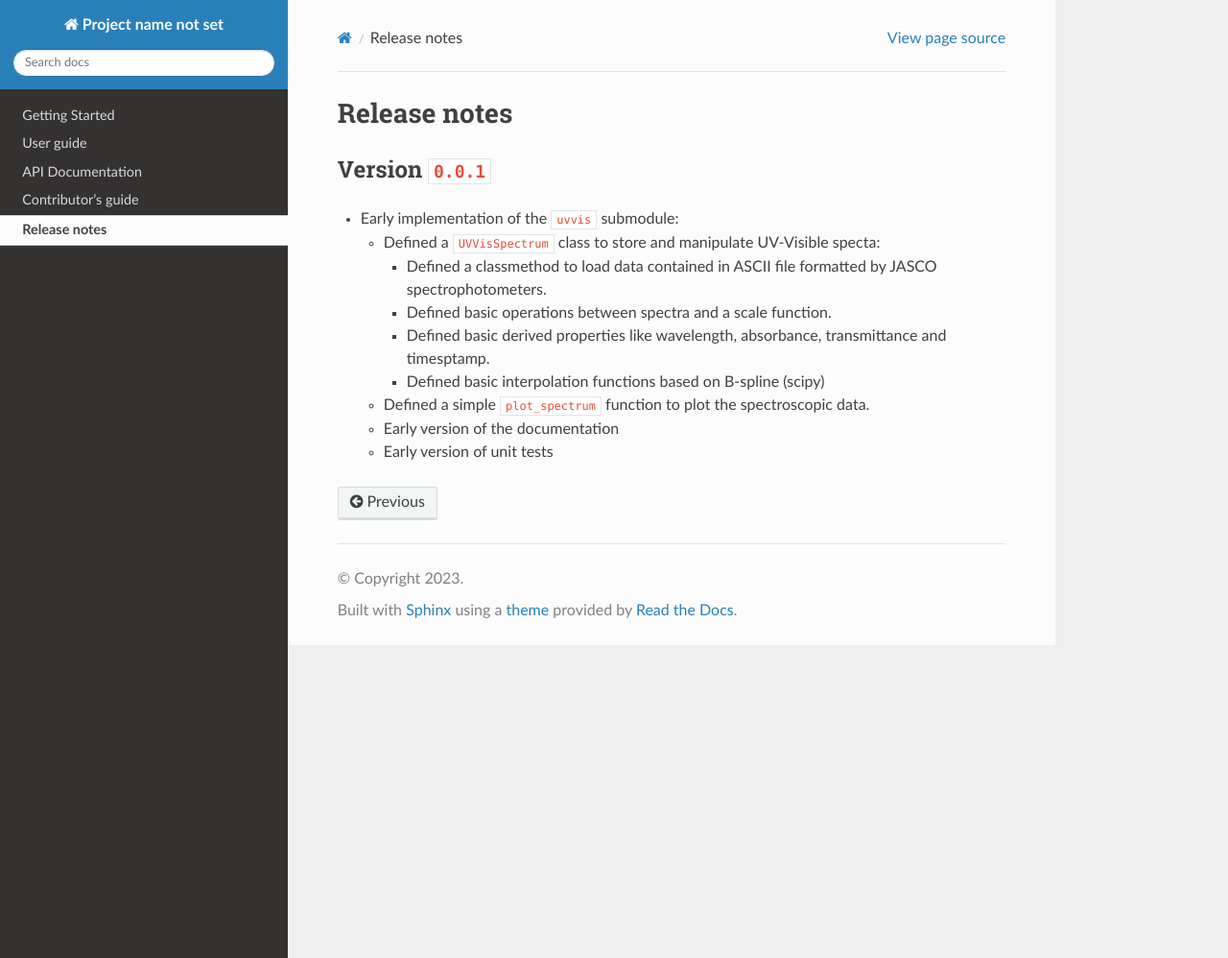
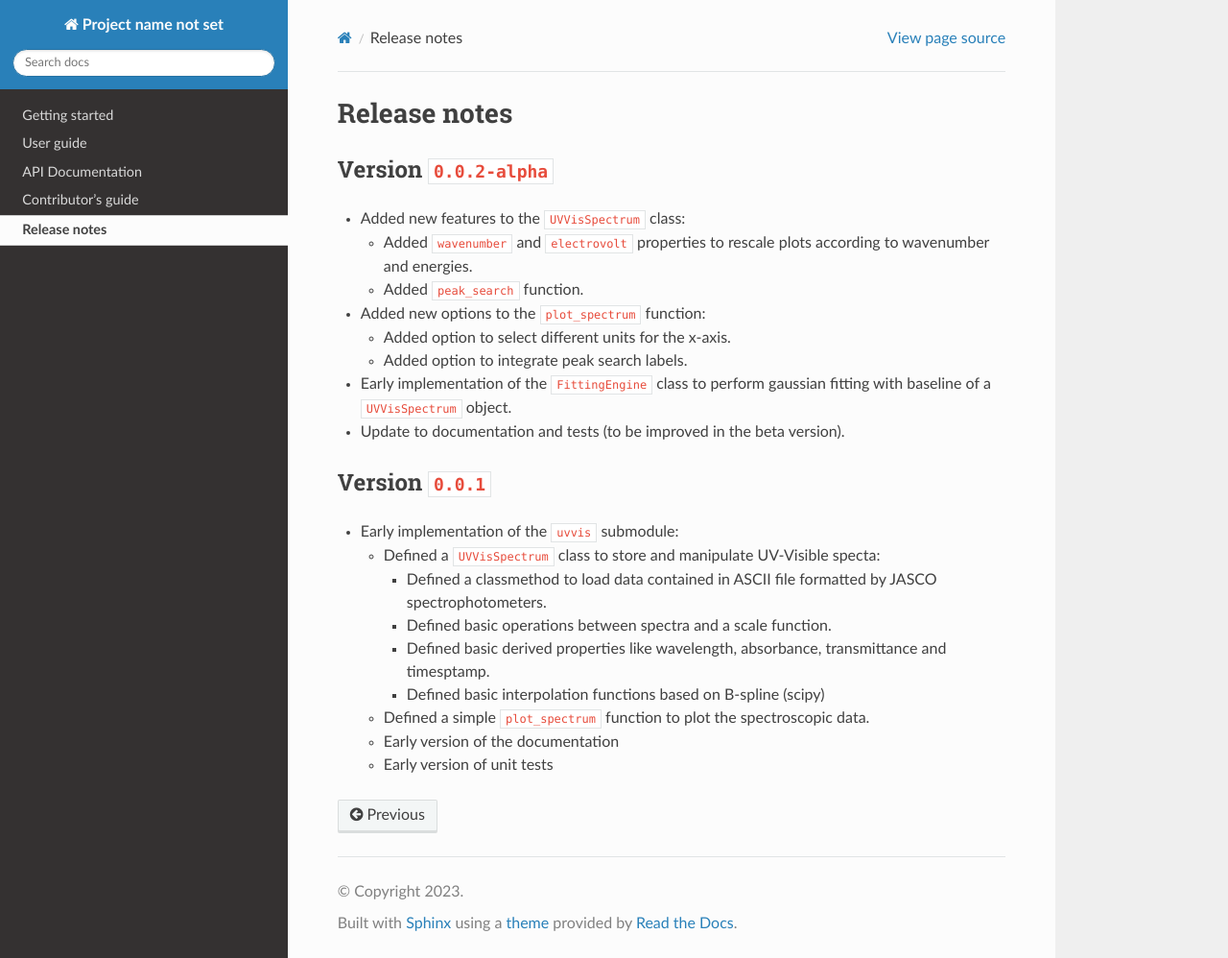
Before and after one commit to GES-ppravatto/SpectroscopyToolbox, a Jupyter Book: the page built from docs/release-notes.md, in a window 1280 px wide and 998 px high. Shown: the whole window at 96% size. Built offline with Jupyter Book 1.0.4 settings and Sphinx 7.4.7 and the Read the Docs theme 2.0.0, drawn with Linux system fonts in a browser that asks for light colours.

Commit message:
Final updates pre-release of the alpha version

```diff
--- a/docs/release-notes.md
+++ b/docs/release-notes.md
@@ -1,5 +1,16 @@
 (changelog)=
 # Release notes
+
+## Version `0.0.2-alpha`
+
+* Added new features to the `UVVisSpectrum` class:
+  * Added `wavenumber` and `electrovolt` properties to rescale plots according to wavenumber and energies.
+  * Added `peak_search` function.
+* Added new options to the `plot_spectrum` function:
+  * Added option to select different units for the x-axis.
+  * Added option to integrate peak search labels.
+* Early implementation of the `FittingEngine` class to perform gaussian fitting with baseline of a `UVVisSpectrum` object.
+* Update to documentation and tests (to be improved in the beta version).
 
 ## Version `0.0.1`
 
--- a/setup.py
+++ b/setup.py
@@ -2,7 +2,7 @@
 
 setuptools.setup(
     name="spectroscopy-toolbox",
-    version="0.0.1",
+    version="0.0.2-alpha",
     description="A small collection of python-based tools useful in the analysis of experimental spectroscopic data",
     long_description="A small collection of python-based tools useful in the analysis of experimental spectroscopic data",
     packages=["spectroscopytools"],
```
Also changed, not shown: docs/getting-started.md (+11 -7 lines), docs/intro.md (+1 -1 lines), 2 other files.
